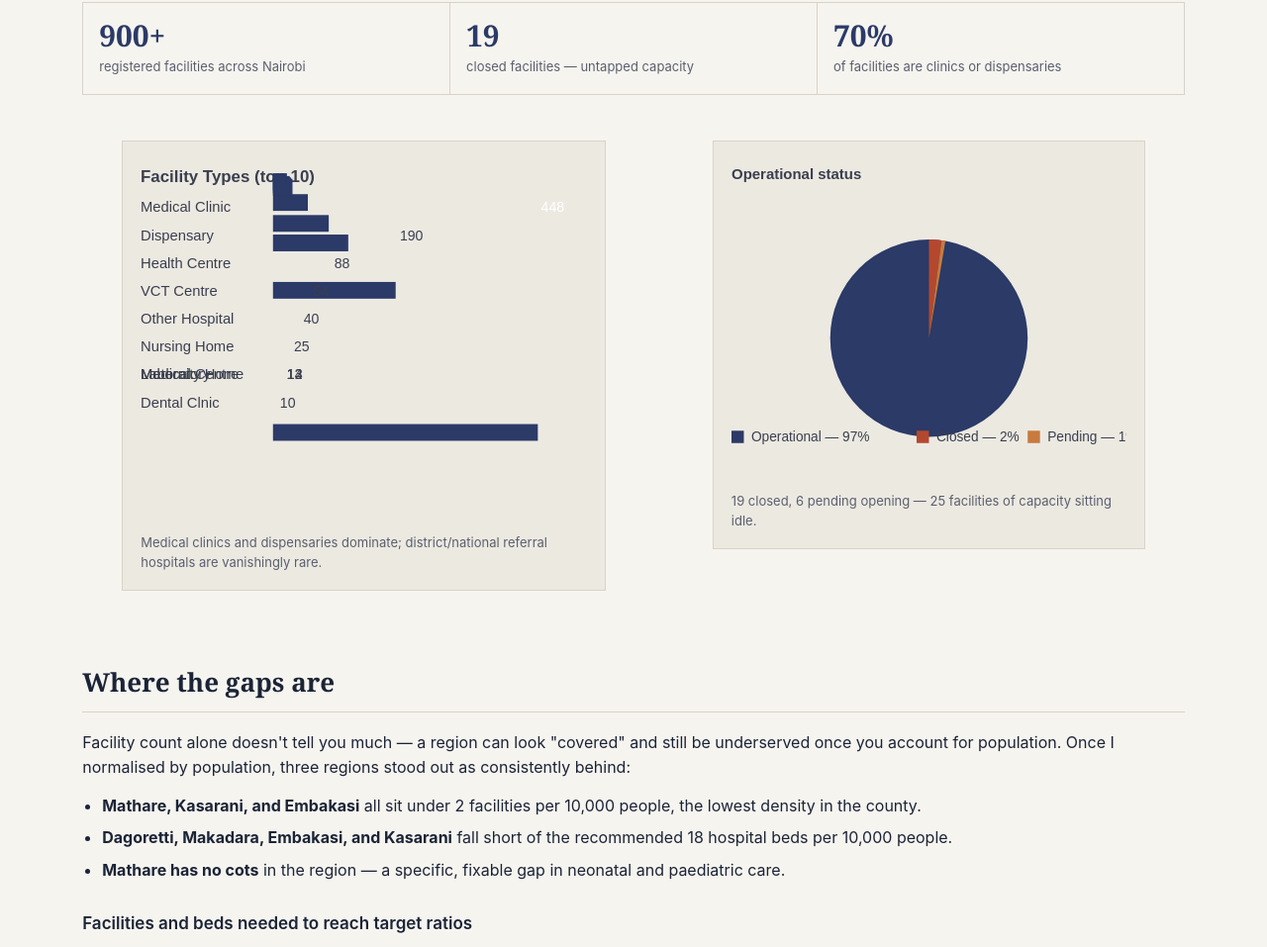
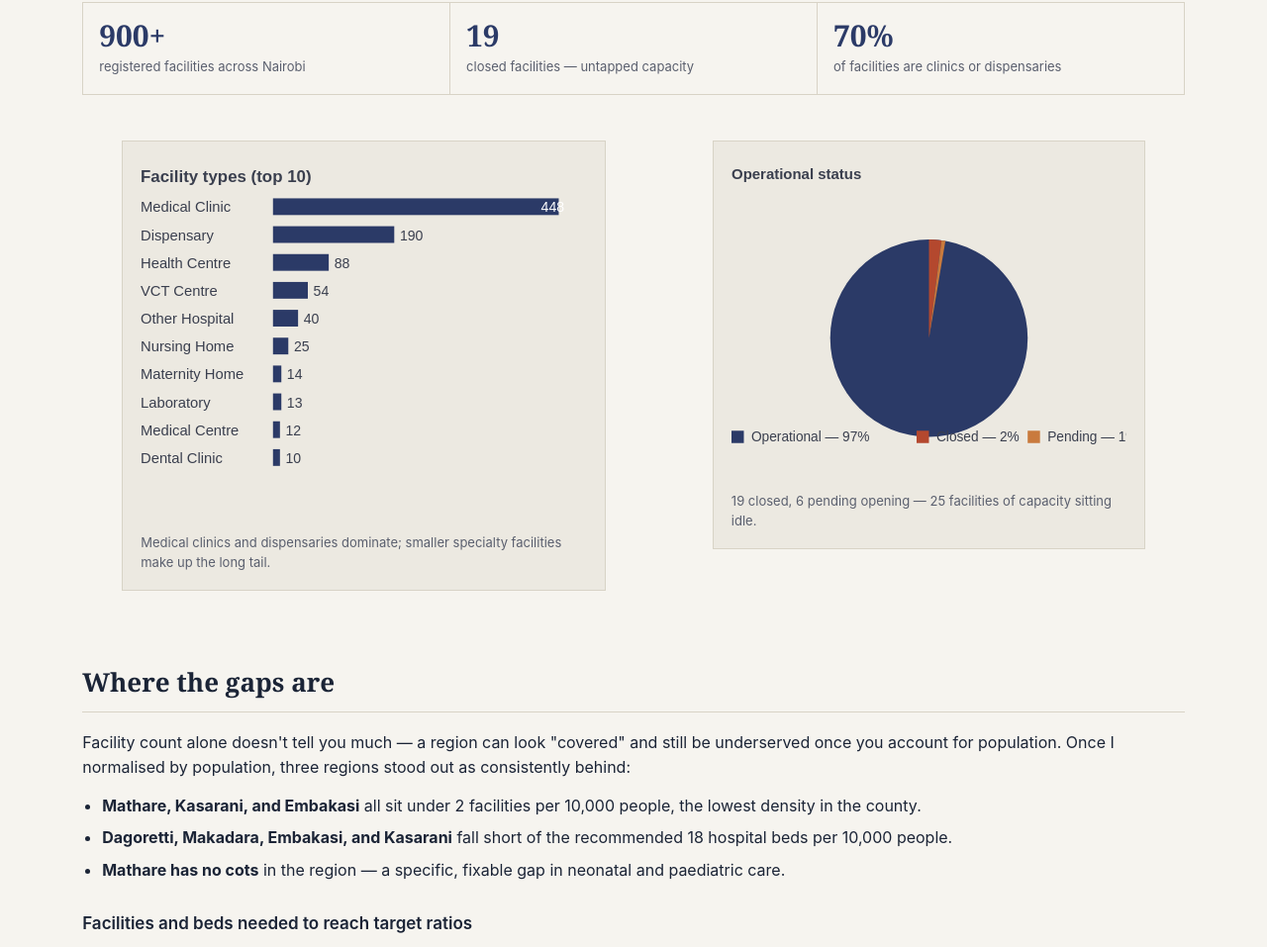
Before and after one commit to MunyaoG/munyaog.github.io, a plain HTML site: page projects/nairobi-healthcare-access.html in a window 1280 px wide. Shown: the part 822-1779 px from the top of the page at 99% size. Drawn offline with Linux system fonts and the light colour scheme.

Commit message:
update the bar chart

```diff
--- a/projects/nairobi-healthcare-access.html
+++ b/projects/nairobi-healthcare-access.html
@@ -204,21 +204,21 @@
     <div class="charts">
       <figure class="chart-card">
         <svg viewBox="0 0 320 260" role="img" aria-label="Bar chart of facility types">
-          <text x="0" y="16" font-size="12" fill="#3A3F4E" font-family="IBM Plex Sans, sans-serif" font-weight="600">Facility Types (top 10)</text>
+          <text x="0" y="16" font-size="12" fill="#3A3F4E" font-family="IBM Plex Sans, sans-serif" font-weight="600">Facility types (top 10)</text>
           <g font-family="IBM Plex Sans, sans-serif" font-size="10.5" fill="#3A3F4E">
-            <text x="0" y="38">Medical Clinic</text><rect x="95" y="448" width="448" height="12" fill="#2B3A67"/><text x="304" y="38" text-anchor="end" fill="#fff" font-size="10">448</text>
-            <text x="0" y="58">Dispensary</text><rect x="95" y="190" width="190" height="12" fill="#2B3A67"/><text x="186" y="58" font-size="10">190</text>
-            <text x="0" y="78">Health Centre</text><rect x="95" y="88" width="88" height="12" fill="#2B3A67"/><text x="139" y="78" font-size="10">88</text>
-            <text x="0" y="98">VCT Centre</text><rect x="95" y="54" width="54" height="12" fill="#2B3A67"/><text x="124" y="98" font-size="10">54</text>
-            <text x="0" y="118">Other Hospital</text><rect x="95" y="40" width="40" height="12" fill="#2B3A67"/><text x="117" y="118" font-size="10">40</text>
-            <text x="0" y="138">Nursing Home</text><rect x="95" y="25" width="25" height="12" fill="#2B3A67"/><text x="110" y="138" font-size="10">25</text>
-            <text x="0" y="158">Maternity Home</text><rect x="95" y="14" width="14" height="12" fill="#2B3A67"/><text x="105" y="158" font-size="10">14</text>
-            <text x="0" y="158">Laboratory</text><rect x="95" y="13" width="13" height="12" fill="#2B3A67"/><text x="105" y="158" font-size="10">13</text>
-            <text x="0" y="158">Medical Centre</text><rect x="95" y="12" width="12" height="12" fill="#2B3A67"/><text x="105" y="158" font-size="10">12</text>
-            <text x="0" y="178">Dental Clnic</text><rect x="95" y="10" width="10" height="12" fill="#2B3A67"/><text x="100" y="178" font-size="10">10</text>
+            <text x="0" y="38">Medical Clinic</text><rect x="95" y="28" width="205" height="12" fill="#2B3A67"/><text x="304" y="38" text-anchor="end" fill="#fff" font-size="10">448</text>
+            <text x="0" y="58">Dispensary</text><rect x="95" y="48" width="87" height="12" fill="#2B3A67"/><text x="186" y="58" font-size="10">190</text>
+            <text x="0" y="78">Health Centre</text><rect x="95" y="68" width="40" height="12" fill="#2B3A67"/><text x="139" y="78" font-size="10">88</text>
+            <text x="0" y="98">VCT Centre</text><rect x="95" y="88" width="25" height="12" fill="#2B3A67"/><text x="124" y="98" font-size="10">54</text>
+            <text x="0" y="118">Other Hospital</text><rect x="95" y="108" width="18" height="12" fill="#2B3A67"/><text x="117" y="118" font-size="10">40</text>
+            <text x="0" y="138">Nursing Home</text><rect x="95" y="128" width="11" height="12" fill="#2B3A67"/><text x="110" y="138" font-size="10">25</text>
+            <text x="0" y="158">Maternity Home</text><rect x="95" y="148" width="6" height="12" fill="#2B3A67"/><text x="105" y="158" font-size="10">14</text>
+            <text x="0" y="178">Laboratory</text><rect x="95" y="168" width="6" height="12" fill="#2B3A67"/><text x="105" y="178" font-size="10">13</text>
+            <text x="0" y="198">Medical Centre</text><rect x="95" y="188" width="5" height="12" fill="#2B3A67"/><text x="104" y="198" font-size="10">12</text>
+            <text x="0" y="218">Dental Clinic</text><rect x="95" y="208" width="5" height="12" fill="#2B3A67"/><text x="104" y="218" font-size="10">10</text>
           </g>
         </svg>
-        <figcaption>Medical clinics and dispensaries dominate; district/national referral hospitals are vanishingly rare.</figcaption>
+        <figcaption>Medical clinics and dispensaries dominate; smaller specialty facilities make up the long tail.</figcaption>
       </figure>
 
       <figure class="chart-card">
```
